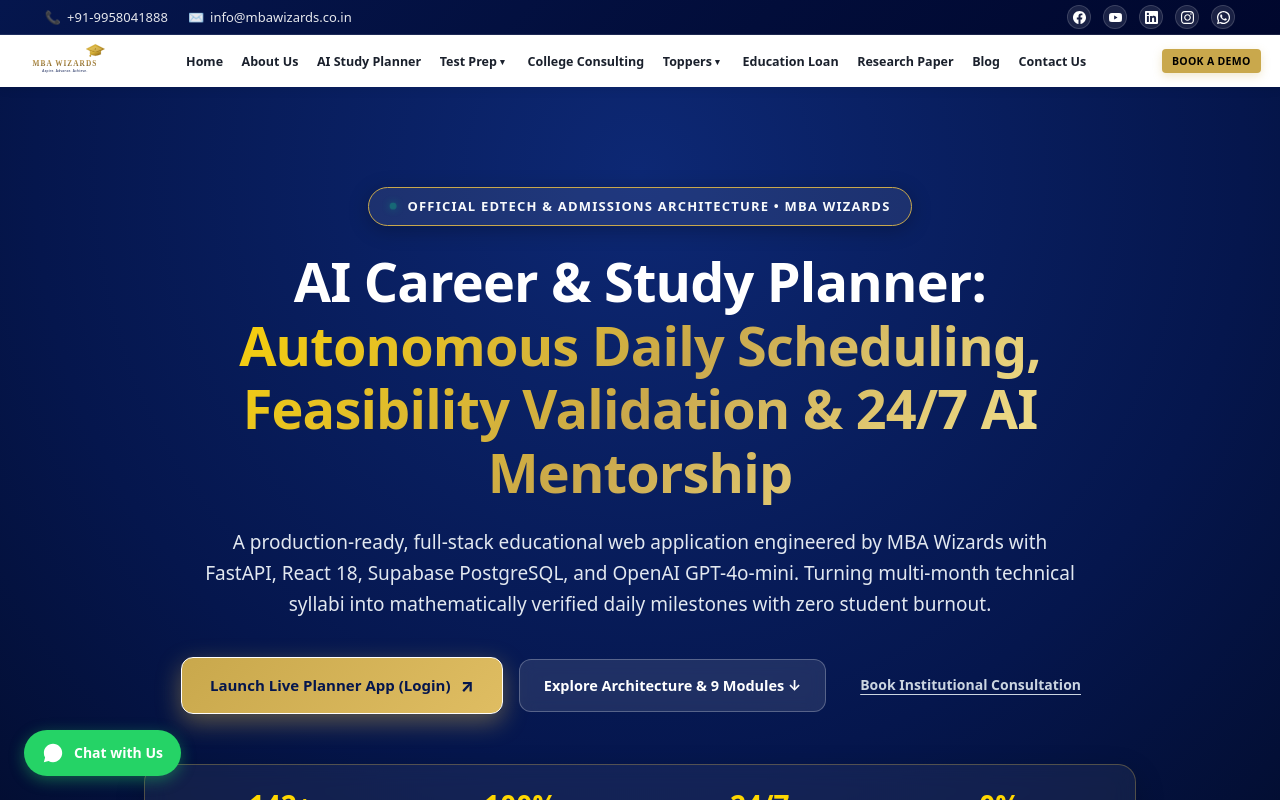
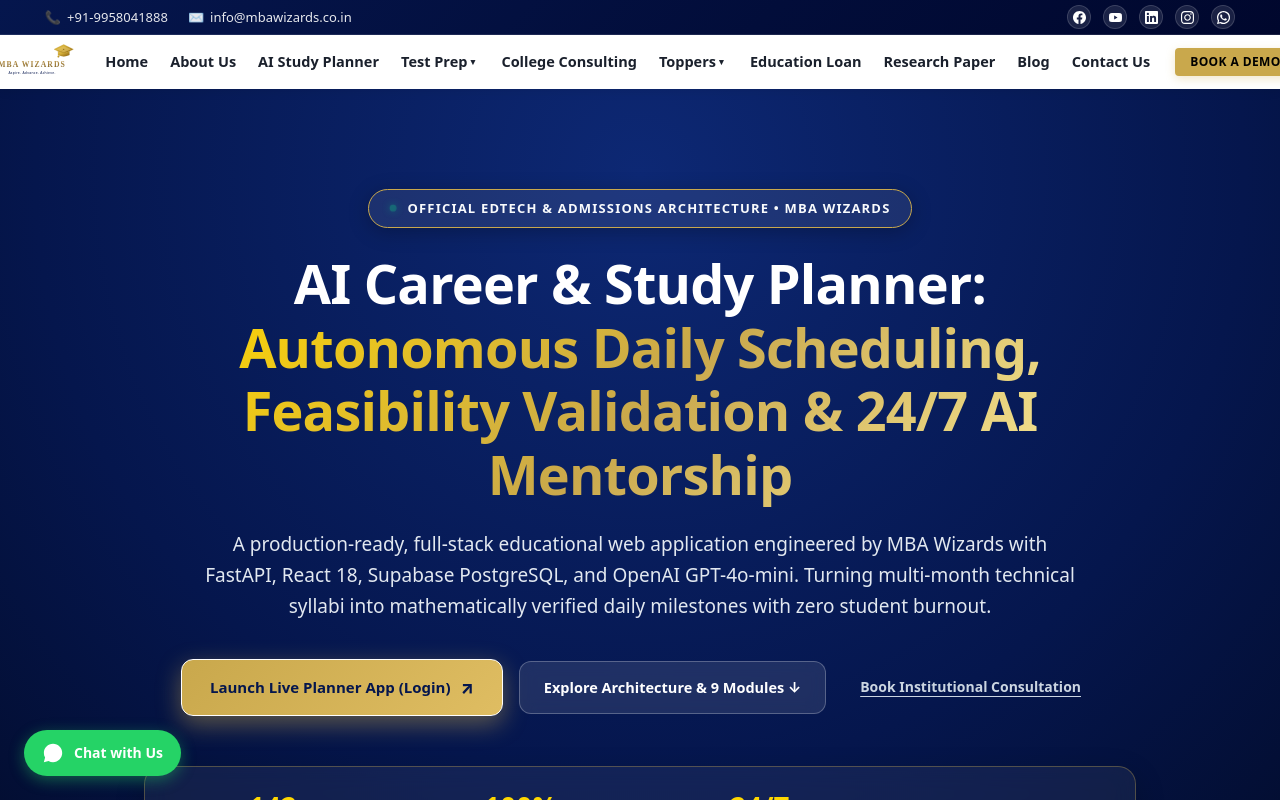
Before and after one commit to EduQuestmbawizards/MbaWizard, a Next.js app: page /ai-study-planner in a window 1280 px wide. Shown: the top 800 px of the page. Built offline with nearby package versions, Linux system fonts and the light colour scheme.

Commit message:
fix(header & ai-planner): remove 0% bot metric card, restore nav font size to 14.5px, and set fixed 18px gaps between logo, navlinks, and button

```diff
--- a/src/app/ai-study-planner/AiStudyPlannerPage.tsx
+++ b/src/app/ai-study-planner/AiStudyPlannerPage.tsx
@@ -362,11 +362,6 @@ export default function AiStudyPlannerPage() {
             <div className={styles.metricCard}>
               <div className={styles.metricVal}>24/7</div>
               <div className={styles.metricLabel}>Syllabus-Contained AI Tutor</div>
-            </div>
-            <div className={styles.metricDivider} />
-            <div className={styles.metricCard}>
-              <div className={styles.metricVal}>0%</div>
-              <div className={styles.metricLabel}>Public Bot Registrations (Strict Auth)</div>
             </div>
           </div>
         </div>
--- a/src/app/globals.css
+++ b/src/app/globals.css
@@ -63,7 +63,7 @@ html {
   scroll-behavior: smooth;
   -webkit-font-smoothing: antialiased;
   -moz-osx-font-smoothing: grayscale;
-  overflow-x: hidden;
+  overflow-x: clip;
   width: 100%;
 }
 
@@ -73,7 +73,7 @@ body {
   flex-direction: column;
   line-height: 1.6;
   font-size: 16px;
-  overflow-x: hidden;
+  overflow-x: clip;
   width: 100%;
   position: relative;
 }
--- a/src/components/shared/header/Header.module.css
+++ b/src/components/shared/header/Header.module.css
@@ -80,11 +80,12 @@
 .mainNavContainer {
   display: flex;
   align-items: center;
-  justify-content: space-between;
-  gap: clamp(6px, 1vw, 16px);
-  padding-left: clamp(10px, 1.5vw, 24px) !important;
-  padding-right: clamp(10px, 1.5vw, 24px) !important;
+  justify-content: center;
+  gap: 18px; /* Fixed, clean gap between Logo, NavList, and Button */
+  width: 100%;
   max-width: 100% !important;
+  padding-left: 16px !important;
+  padding-right: 16px !important;
   box-sizing: border-box;
 }
 
@@ -98,9 +99,9 @@
 }
 
 .logoImg {
-  height: 40px;
+  height: 42px;
   width: auto;
-  max-width: clamp(135px, 9.5vw, 175px);
+  max-width: 175px;
   object-fit: contain;
   display: block;
   flex-shrink: 0;
@@ -130,7 +131,7 @@
 .desktopNavList {
   display: flex;
   align-items: center;
-  gap: clamp(3px, 0.65vw, 10px);
+  gap: 8px; /* Fixed, tight gap between nav items */
   flex-shrink: 1;
   margin: 0;
   padding: 0;
@@ -143,10 +144,10 @@
 }
 
 .navLink {
-  font-size: clamp(12.5px, 0.88vw, 14px);
+  font-size: 14.5px; /* Clean, bold, readable font size */
   font-weight: 600;
   color: var(--color-text-main);
-  padding: 6px clamp(3px, 0.4vw, 7px);
+  padding: 6px 7px;
   display: inline-flex;
   align-items: center;
   gap: 3px;
@@ -296,9 +297,9 @@
   background: var(--color-accent-gold);
   color: #000000;
   font-weight: 700;
-  font-size: clamp(10.5px, 0.78vw, 12px);
-  letter-spacing: 0.3px;
-  padding: 6px clamp(9px, 0.8vw, 14px);
+  font-size: 12px;
+  letter-spacing: 0.4px;
+  padding: 7px 15px;
   border-radius: var(--radius-sm);
   text-transform: uppercase;
   white-space: nowrap;
```
